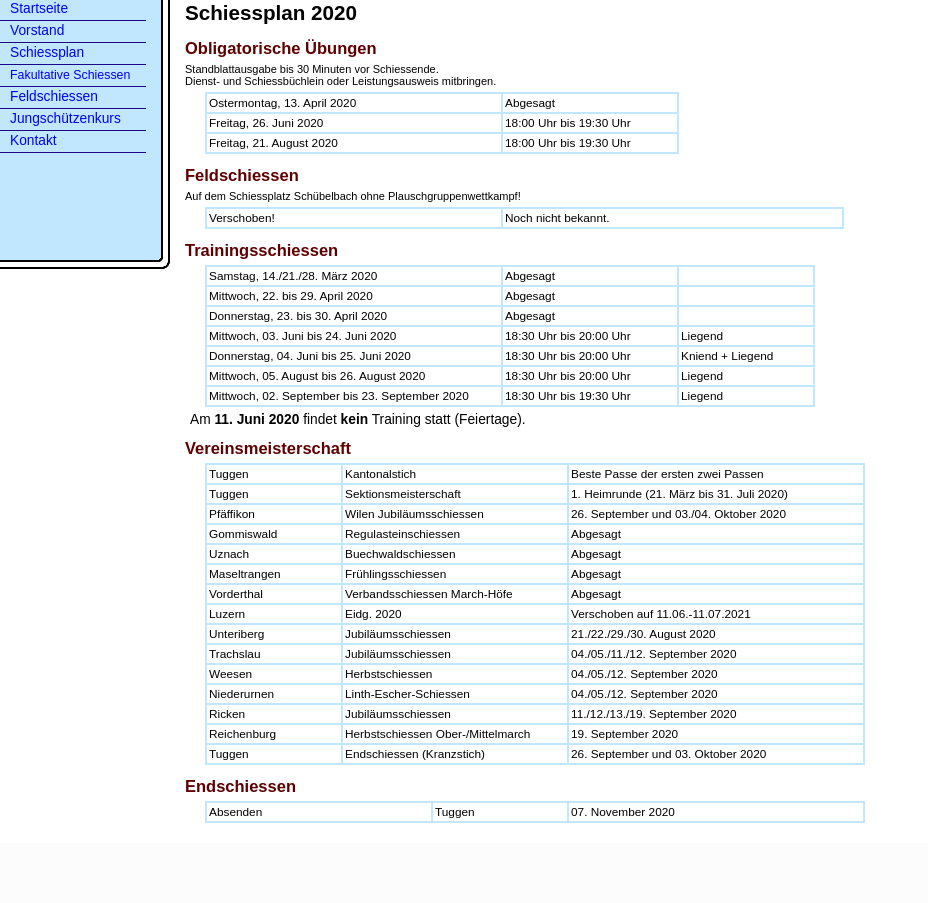
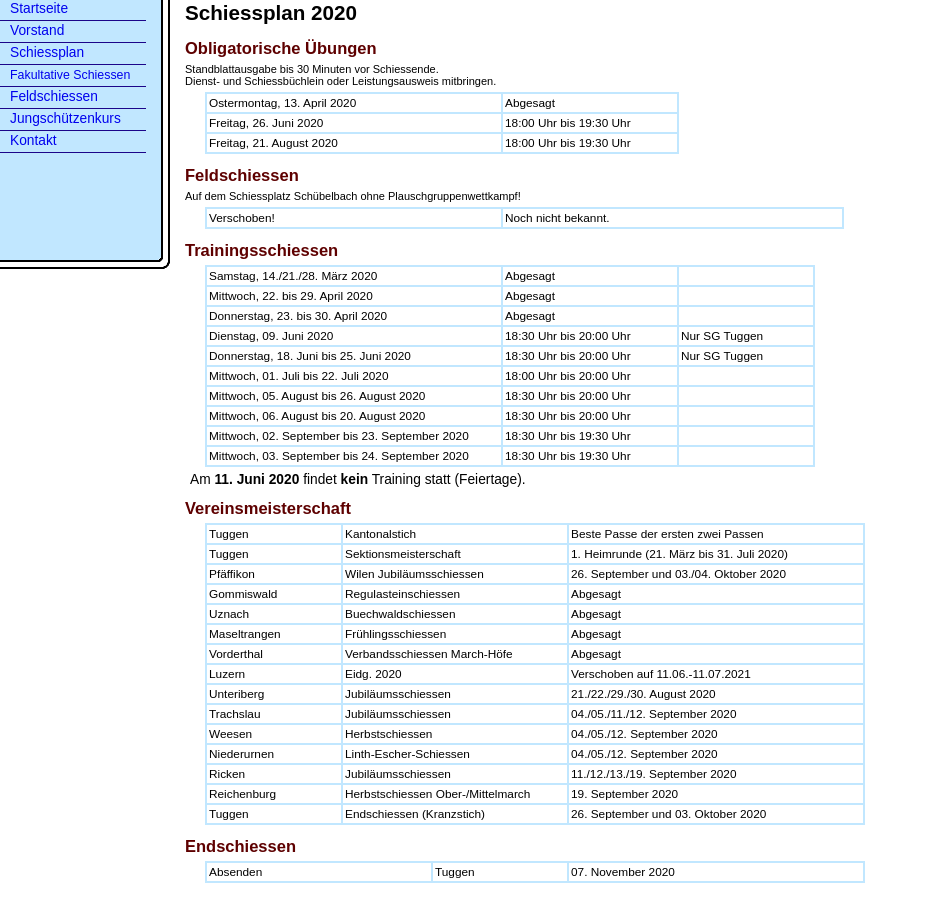
Before and after one commit to mjanser/sg-tuggen-website, a Symfony app: template templates/schiessplan.html.twig in a window 1280 px wide. Shown: the part 151-1054 px from the top of the page, without its empty margins (0-928 px from the left). Before the commit the page ends 974 px from the top, so only its background shows below. Run offline with Twig, Linux system fonts and the light colour scheme; the template is opened without the code that fills it, so the values that code supplies are empty; some libraries are stand-ins or nearby versions.

Commit message:
Adjust trainings 2020

```diff
--- a/templates/schiessplan.html.twig
+++ b/templates/schiessplan.html.twig
@@ -64,24 +64,39 @@
         <td class="position"></td>
     </tr>
     <tr class="datetime">
-        <td class="date">Mittwoch, 03. Juni bis 24. Juni 2020</td>
+        <td class="date">Dienstag, 09. Juni 2020</td>
         <td class="time">18:30 Uhr bis 20:00 Uhr</td>
-        <td class="position">Liegend</td>
+        <td class="position">Nur SG Tuggen</td>
     </tr>
     <tr class="datetime">
-        <td class="date">Donnerstag, 04. Juni bis 25. Juni 2020</td>
+        <td class="date">Donnerstag, 18. Juni bis 25. Juni 2020</td>
         <td class="time">18:30 Uhr bis 20:00 Uhr</td>
-        <td class="position">Kniend + Liegend</td>
+        <td class="position">Nur SG Tuggen</td>
+    </tr>
+    <tr class="datetime">
+        <td class="date">Mittwoch, 01. Juli bis 22. Juli 2020</td>
+        <td class="time">18:00 Uhr bis 20:00 Uhr</td>
+        <td class="position"></td>
     </tr>
     <tr class="datetime">
         <td class="date">Mittwoch, 05. August bis 26. August 2020</td>
         <td class="time">18:30 Uhr bis 20:00 Uhr</td>
-        <td class="position">Liegend</td>
+        <td class="position"></td>
+    </tr>
+    <tr class="datetime">
+        <td class="date">Mittwoch, 06. August bis 20. August 2020</td>
+        <td class="time">18:30 Uhr bis 20:00 Uhr</td>
+        <td class="position"></td>
     </tr>
     <tr class="datetime">
         <td class="date">Mittwoch, 02. September bis 23. September 2020</td>
         <td class="time">18:30 Uhr bis 19:30 Uhr</td>
-        <td class="position">Liegend</td>
+        <td class="position"></td>
+    </tr>
+    <tr class="datetime">
+        <td class="date">Mittwoch, 03. September bis 24. September 2020</td>
+        <td class="time">18:30 Uhr bis 19:30 Uhr</td>
+        <td class="position"></td>
     </tr>
     </table>
     <div class="text">Am <b>11. Juni 2020</b> findet <b>kein</b> Training statt (Feiertage).</div>
```
